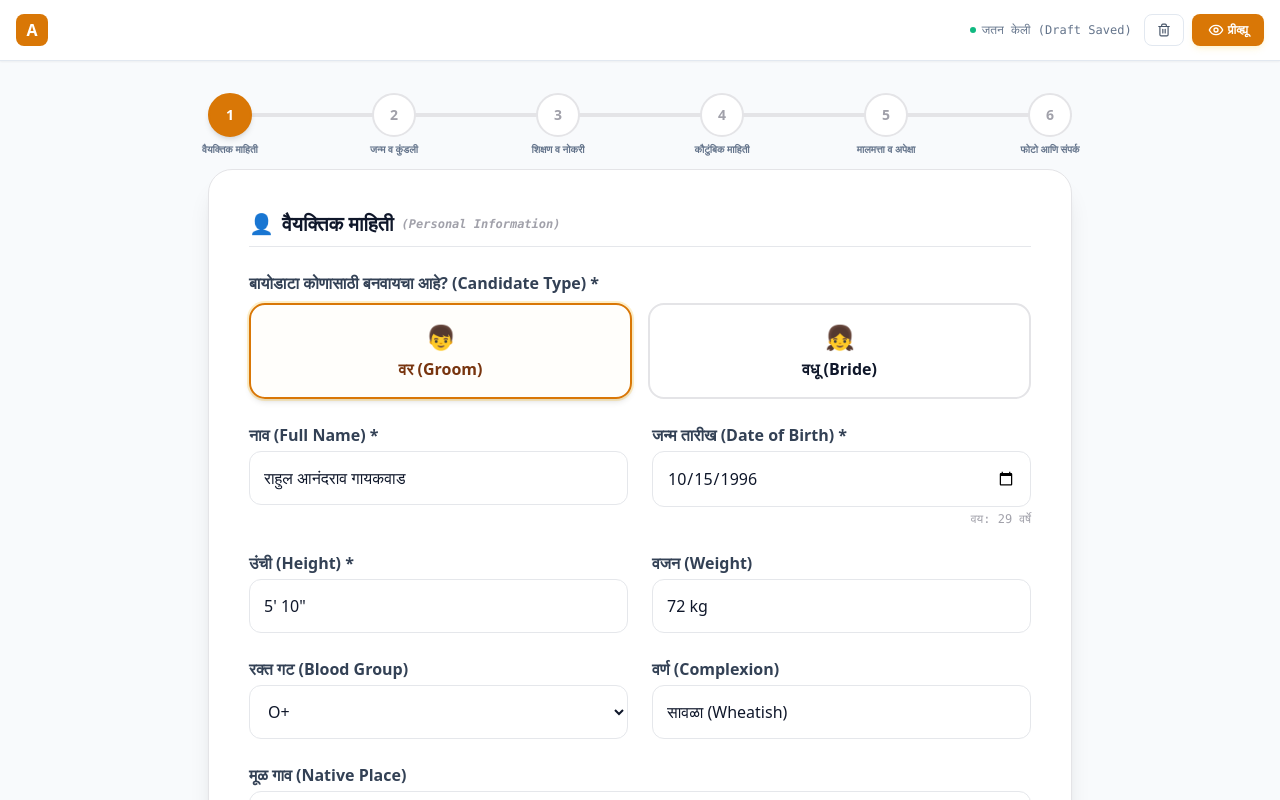
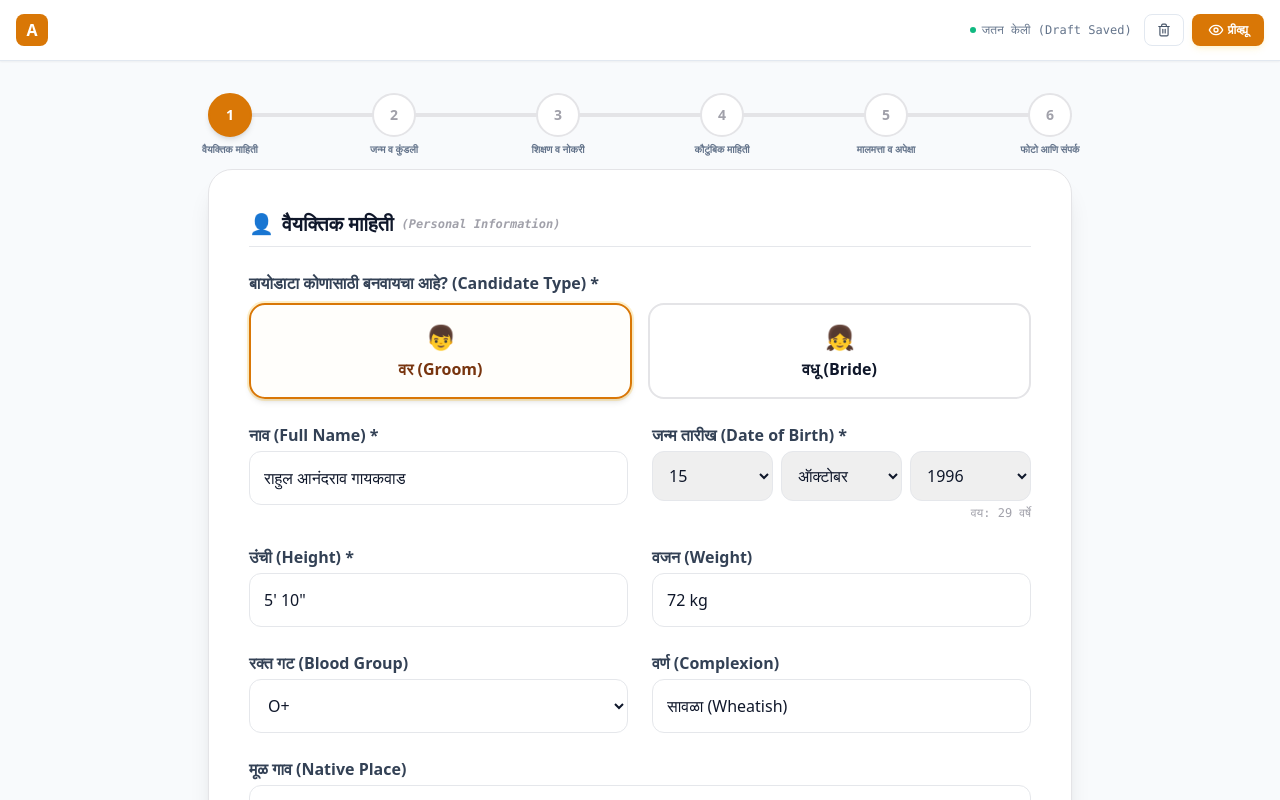
Before and after one commit to kavibioinfo/AyushNexa-Hub, a Next.js app: page /tools/vivah-parichay/form in a window 1280 px wide. Shown: the top 800 px of the page. Built offline with nearby package versions, Linux system fonts and the light colour scheme.

Commit message:
DOB modified

```diff
--- a/src/app/tools/vivah-parichay/form/page.tsx
+++ b/src/app/tools/vivah-parichay/form/page.tsx
@@ -284,19 +284,83 @@ export default function BiodataFormWizard() {
                 </div>
 
                 {/* Date of birth */}
-                <div className="space-y-1">
-                  <label className="block text-slate-700 font-bold text-sm sm:text-base">जन्म तारीख (Date of Birth) *</label>
-                  <input
-                    type="date"
-                    required
-                    value={state.personalDetails.dateOfBirth}
-                    onChange={(e) => updateNestedState('personalDetails', { dateOfBirth: e.target.value })}
-                    className="w-full border border-zinc-250 p-3 sm:p-3.5 rounded-xl font-sans text-base focus:outline-none focus:ring-2 focus:ring-red-400"
-                  />
-                  <p className="text-[11px] sm:text-xs text-zinc-400 font-mono text-right">
-                    वय: {state.personalDetails.age > 0 ? `${state.personalDetails.age} वर्षे` : 'तारीख निवडा'}
-                  </p>
-                </div>
+                {/* Date of birth - replaces the old <input type="date"> */}
+<div className="space-y-1">
+  <label className="block text-slate-700 font-bold text-sm sm:text-base">
+    जन्म तारीख (Date of Birth) *
+  </label>
+  <div className="grid grid-cols-3 gap-2">
+    {/* Day */}
+    <select
+      value={state.personalDetails.dateOfBirth.split('-')[2] || ''}
+      onChange={(e) => {
+        const year = state.personalDetails.dateOfBirth.split('-')[0] || '';
+        const month = state.personalDetails.dateOfBirth.split('-')[1] || '';
+        const newDate = `${year}-${month}-${e.target.value.padStart(2,'0')}`;
+        updateNestedState('personalDetails', { dateOfBirth: newDate });
+      }}
+      className="border border-zinc-250 p-3 rounded-xl font-sans text-base focus:ring-2 focus:ring-red-400"
+    >
+      <option value="">दिवस</option>
+      {[...Array(31)].map((_, i) => (
+        <option key={i+1} value={i+1}>{i+1}</option>
+      ))}
+    </select>
+
+    {/* Month */}
+    <select
+      value={state.personalDetails.dateOfBirth.split('-')[1] || ''}
+      onChange={(e) => {
+        const year = state.personalDetails.dateOfBirth.split('-')[0] || '';
+        const day = state.personalDetails.dateOfBirth.split('-')[2] || '';
+        const newDate = `${year}-${e.target.value.padStart(2,'0')}-${day}`;
+        updateNestedState('personalDetails', { dateOfBirth: newDate });
+      }}
+      className="border border-zinc-250 p-3 rounded-xl font-sans text-base focus:ring-2 focus:ring-red-400"
+    >
+      <option value="">महिना</option>
+      <option value="01">जानेवारी</option>
+      <option value="02">फेब्रुवारी</option>
+      <option value="03">मार्च</option>
+      <option value="04">एप्रिल</option>
+      <option value="05">मे</option>
+      <option value="06">जून</option>
+      <option value="07">जुलै</option>
+      <option value="08">ऑगस्ट</option>
+      <option value="09">सप्टेंबर</option>
+      <option value="10">ऑक्टोबर</option>
+      <option value="11">नोव्हेंबर</option>
+      <option value="12">डिसेंबर</option>
+    </select>
+
+    {/* Year */}
+    <select
+      value={state.personalDetails.dateOfBirth.split('-')[0] || ''}
+      onChange={(e) => {
+        const month = state.personalDetails.dateOfBirth.split('-')[1] || '';
+        const day = state.personalDetails.dateOfBirth.split('-')[2] || '';
+        const newDate = `${e.target.value}-${month}-${day}`;
+        updateNestedState('personalDetails', { dateOfBirth: newDate });
+      }}
+      className="border border-zinc-250 p-3 rounded-xl font-sans text-base focus:ring-2 focus:ring-red-400"
+    >
+      <option value="">वर्ष</option>
+      {(() => {
+        const currentYear = new Date().getFullYear();
+        const years = [];
+        for (let y = currentYear - 80; y <= currentYear - 18; y++) {
+          years.push(y);
+        }
+        return years.map(year => (
+          <option key={year} value={year}>{year}</option>
+        ));
+      })()}
+    </select>
+  </div>
+  <p className="text-[11px] sm:text-xs text-zinc-400 font-mono text-right">
+    वय: {state.personalDetails.age > 0 ? `${state.personalDetails.age} वर्षे` : 'तारीख निवडा'}
+  </p>
+</div>
 
                 {/* Height */}
                 <div className="space-y-1">
--- a/src/app/tools/vivah-parichay/preview/page.tsx
+++ b/src/app/tools/vivah-parichay/preview/page.tsx
@@ -86,8 +86,8 @@ export default function BiodataPreviewWorkspace() {
 
   const pricePlans = [
     { amount: 51, label: 'Basic Biodata', description: '1 Template (PDF format)' },
-    { amount: 151, label: 'Premium Biodata', description: '3 Premium Templates' },
-    { amount: 251, label: 'Pro Biodata', description: 'All 10 Templates + Support' },
+    { amount: 101, label: 'Premium Biodata', description: '3 Premium Templates' },
+    { amount: 151, label: 'Pro Biodata', description: 'All 10 Templates + Support' },
   ];
 
   return (
```
